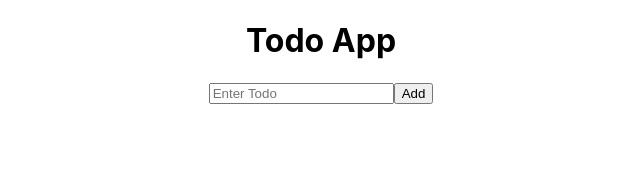
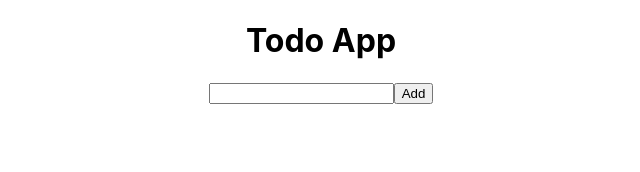
Before and after one commit to harriswill22/TODOAPP-React, a React (Create React App) app: page / in a window 1280 px wide. Shown: the top 172 px of the page, without its empty margins (319-959 px from the left). Built offline with nearby package versions, Linux system fonts and the light colour scheme.

Commit message:
appends the list

```diff
--- a/src/todolist.js
+++ b/src/todolist.js
@@ -1,4 +1,5 @@
 import React, {Component} from 'react';
+import List from'./list';
 
 class TodoList extends Component {
     constructor(props){
@@ -15,13 +16,37 @@ class TodoList extends Component {
                     Todo App
                 </h1>
 
-                <form>
-                    <input placeholder="Enter Todo"></input>
+                <form onSubmit={this._OnSubmit}>
+                    <input value={this.state.term}
+                    onChange={this._OnChange}
+                    placeholder="Enter Todo"></input>
                     <button type = "submit"> Add </button>
+                    <div>
+                        <List items = {this.state.items}/>
+                    </div>
                 </form>
             </div>
         );
     }
+
+
+    _OnChange =(event) =>{
+        this.setState({
+            term: event.target.value
+        });
+    }
+
+    _OnSubmit =(event) =>{
+        event.preventDefault();
+        // console.log('submitted');
+        this.setState({
+            term: "",
+            items:[...this.state.items,this.state.term]
+        });
+
+    };
+
+
 }
 
 export default TodoList;
```
